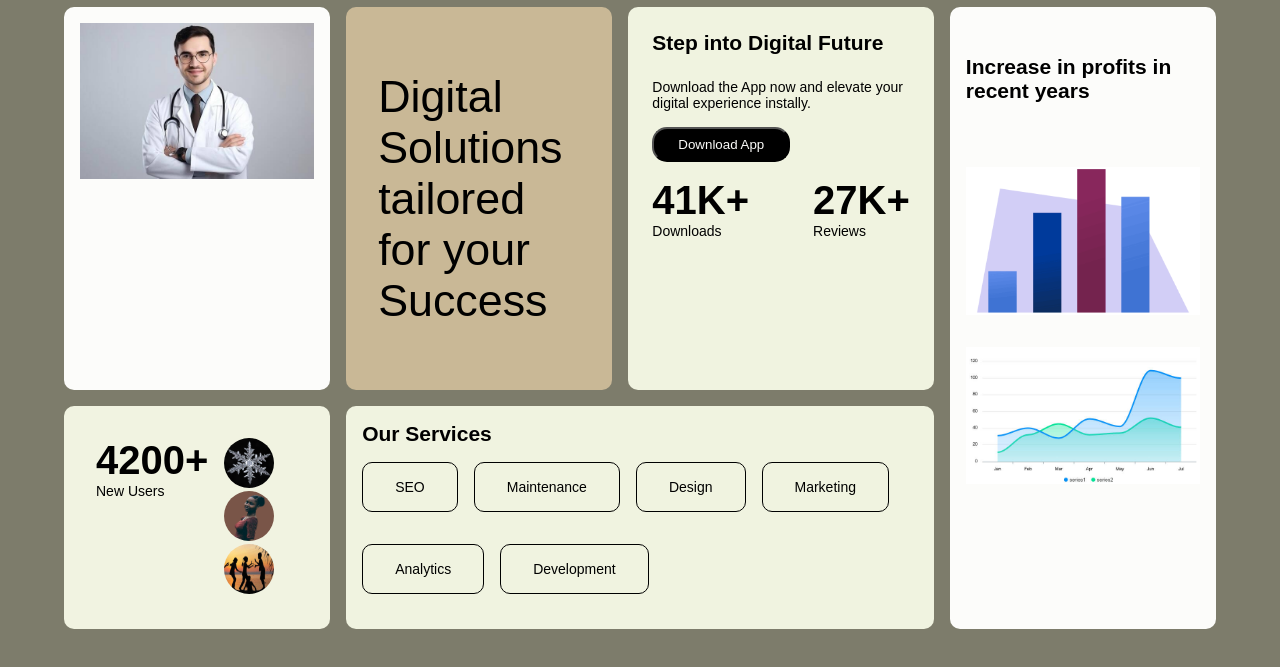
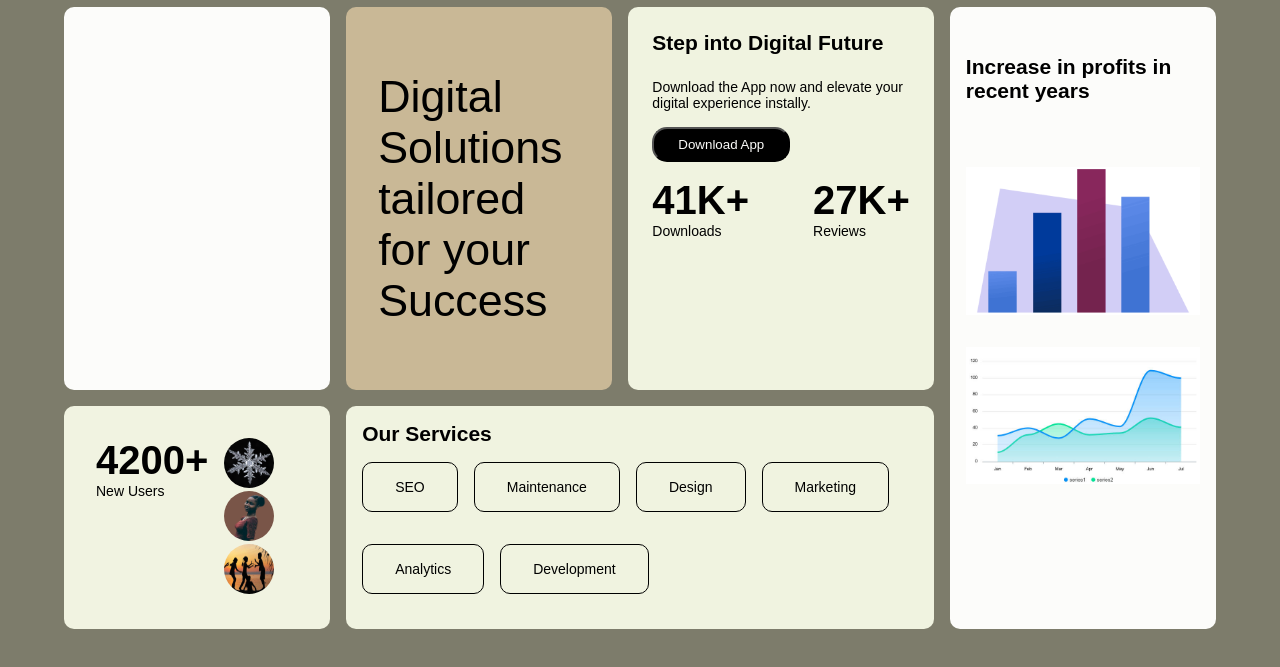
Before and after one commit to Judy0227/techup-projects, a plain HTML site: page index.html in a window 1280 px wide. Shown: the part 93-760 px from the top of the page. Drawn offline with Linux system fonts and the light colour scheme.

Commit message:
Update index.html

```diff
--- a/index.html
+++ b/index.html
@@ -30,7 +30,6 @@
     </header>
     <main>
         <section class="section-one" style="grid-area: box-1;">
-            <img src="images/doctor.jpeg">
         </section>
         <section class="section-two" style="grid-area: box-2;">
             <p>Digital Solutions tailored for your Success</p>
```
